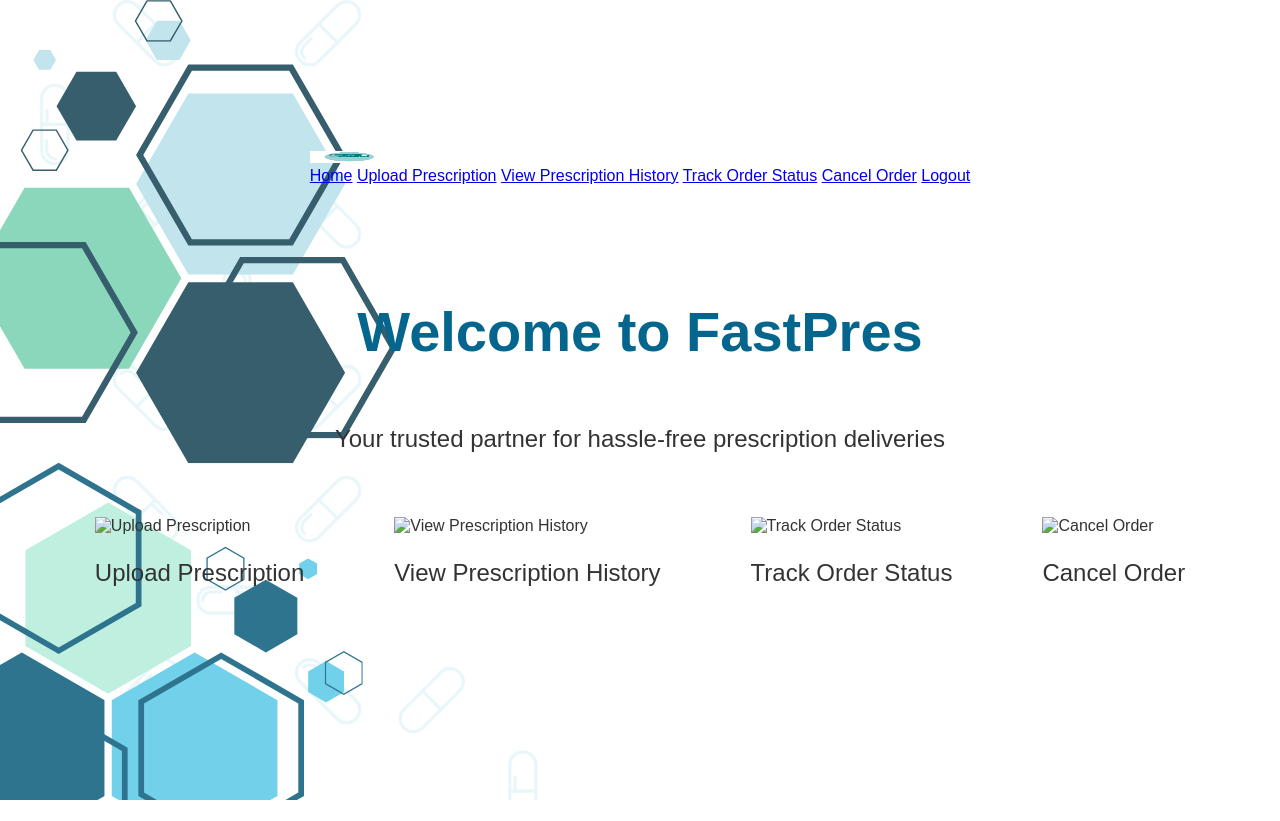
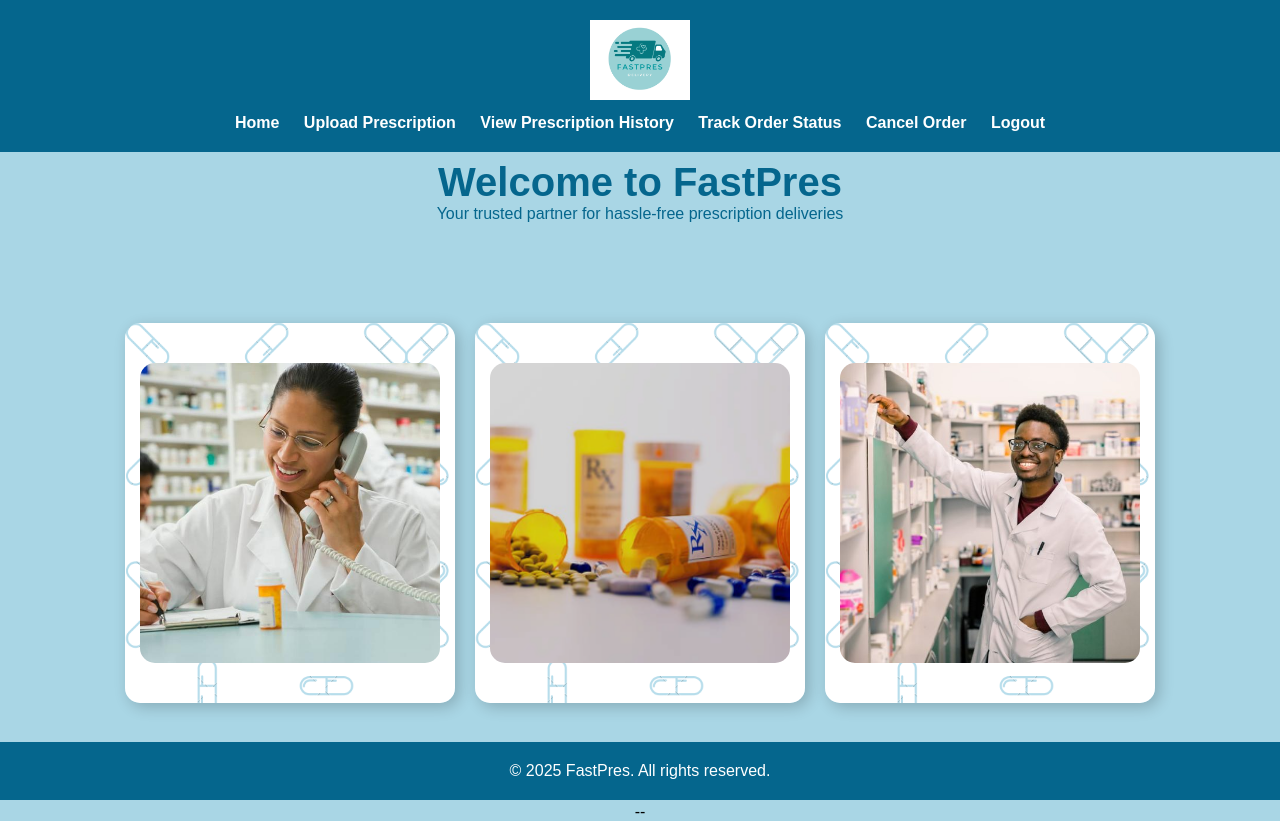
Before and after one commit to Butterlet/COMP2171-FastPres, a plain HTML site: page index.html in a window 1280 px wide. Before the commit the page ends 800 px from the top, so only its background shows below. Drawn offline with Linux system fonts and the light colour scheme.

Commit message:
Updated files

```diff
--- a/index.html
+++ b/index.html
@@ -1,82 +1,14 @@
 <!DOCTYPE html>
-<html>
+<html lang="en">
 <head>
+    <meta charset="UTF-8">
+    <meta name="viewport" content="width=device-width, initial-scale=1.0">
     <title>FastPres - Prescription Delivery</title>
-    <link rel="stylesheet" type="text/css" href="styles.css">
-    <style>
-        .service-container {
-            display: flex;
-            flex-wrap: wrap;
-            justify-content: center;
-            align-items: center;
-            gap: 10px;
-        }
-        .service {
-            display: flex;
-            flex-direction: column;
-            align-items: center;
-            text-align: center;
-        }
-        .service img {
-            display: block;
-            margin: 0 auto;
-            border-radius: 50%;
-            border: 2px solid rgb(255, 255, 255);
-            max-width: 100%;
-            width: 150px;
-            height: 150px;
-            object-fit: cover;
-            cursor: pointer;
-            transition: all 0.3s ease-in-out;
-        }
-        .service img:hover {
-            transform: scale(1.2);
-        }
-        .service-items {
-            margin: 20px;
-            padding: 20px;
-        }
-        h1 {
-            font-size: 350%;
-            color: #05668D;
-        }
-        p {
-            font-size: 150%;
-        }
-    </style>
-    <script>
-        function loadServices() {
-            let services = [
-                { name: "Upload Prescription", image: "images/upload_prescription.png" },
-                { name: "View Prescription History", image: "images/view_history.png" },
-                { name: "Track Order Status", image: "images/track_order.png" },
-                { name: "Cancel Order", image: "images/cancel_order.png" }
-            ];
-
-            let serviceContainer = document.querySelector('.service-container');
-            serviceContainer.innerHTML = '';
-
-            services.forEach(service => {
-                let div = document.createElement('div');
-                div.className = 'service-items';
-                div.innerHTML = `
-                    <img src="${service.image}" alt="${service.name}" onclick="navigateToService('${service.name}')">
-                    <p>${service.name}</p>
-                `;
-                serviceContainer.appendChild(div);
-            });
-        }
-
-        function navigateToService(service) {
-            alert(service + " selected!");
-        }
-
-        window.onload = loadServices;
-    </script>
+    <link rel="stylesheet" href="main-styles.css">
 </head>
 <body>
     <header>
-        <img src="images/fastlogo.png" width="12%" height="12%" alt="FastPres Logo">
+        <img src="images/fastlogo.png" alt="FastPres Logo">
         <nav>
             <a href="index.html">Home</a>
             <a href="upload.html">Upload Prescription</a>
@@ -86,10 +18,28 @@
             <a href="login.html">Logout</a>
         </nav>
     </header>
-    <br>
-    <h1>Welcome to FastPres</h1>
-    <p>Your trusted partner for hassle-free prescription deliveries</p>
-    <div class="service-container">
+
+    <div class="main-content">
+        <div class="hero">
+            <h1>Welcome to FastPres</h1>
+            <p>Your trusted partner for hassle-free prescription deliveries</p>
+        </div>
+
+        <div class="service-container">
+            <div class="service">
+                <img src="images/main-pharma.jpg" alt="image 1">
+            </div>
+            <div class="service">
+                <img src="images/main-pills.png" alt="image 2">
+            </div>
+            <div class="service">
+                <img src="images/main-pharma-2.jpg" alt="image 3">
+            </div>
+        </div>
     </div>
+--
+    <footer>
+        <p>© 2025 FastPres. All rights reserved.</p>
+    </footer>
 </body>
 </html>
--- /dev/null
+++ b/main-styles.css
@@ -0,0 +1,88 @@
+* {
+    margin: 0;
+    padding: 0;
+    box-sizing: border-box;
+}
+
+body {
+    font-family: Arial, sans-serif;
+    text-align: center;
+    background-color: #A9D6E5;
+}
+
+header {
+    background-color: #05668D;
+    padding: 20px 0;
+    position: fixed;
+    width: 100%;
+    top: 0;
+    z-index: 1000;
+}
+
+header img {
+     width: 100px;
+}
+
+nav {
+     margin-top: 10px;
+}
+
+nav a {
+      margin: 0 10px;
+      text-decoration: none;
+      color: white;
+      font-weight: bold;
+}
+
+.main-content {
+      background-color: #A9D6E5;
+      min-height: 100vh;
+      padding-top: 100px;
+      padding-bottom: 60px;
+}
+
+.hero {
+      color: #05668D;
+      padding: 60px 0;
+}
+
+.hero h1 {
+      font-size: 2.5em;
+}
+
+.service-container {
+      display: flex;
+      justify-content: center;
+      align-items: center;
+      gap: 20px;
+      padding: 40px;
+}
+
+.service {
+      text-align: center;
+      background-image: url("images/main-block.png");
+      padding: 40px;
+      border-radius: 15px;
+      box-shadow: 4px 4px 15px rgba(0, 0, 0, 0.2);
+      width: 330px;
+      display: flex;
+      flex-direction: column;
+      align-items: center;
+      justify-content: center;
+  }
+
+  .service img {
+      width: 300px;
+      height: 300px;
+      border-radius: 15px;
+      object-fit: cover;
+  }
+
+footer {
+      background-color: #05668D;
+      color: white;
+      padding: 20px 0;
+      position: fixed;
+      width: 100%;
+      bottom: 0;
+}
--- /dev/null
+++ b/upload-styles.css
@@ -0,0 +1,129 @@
+* {
+            margin: 0;
+            padding: 0;
+            box-sizing: border-box;
+        }
+
+        body {
+            font-family: Arial, sans-serif;
+            text-align: center;
+            background-color: #A9D6E5;
+        }
+
+        header {
+            background-color: #05668D;
+            padding: 20px 0;
+            position: fixed;
+            width: 100%;
+            top: 0;
+            z-index: 1000;
+        }
+
+        header img {
+            width: 100px;
+        }
+
+        nav {
+            margin-top: 10px;
+        }
+
+        nav a {
+            margin: 0 10px;
+            text-decoration: none;
+            color: white;
+            font-weight: bold;
+        }
+
+        .main-content {
+            background-color: #A9D6E5;
+            min-height: 100vh;
+            padding-top: 100px;
+            padding-bottom: 60px;
+        }
+
+        .main {
+            color: #05668D;
+            padding: 60px 0;
+        }
+
+        .main h1 {
+            font-size: 2.5em;
+        }
+
+        .service-container {
+            display: flex;
+            justify-content: center;
+            align-items: center;
+            gap: 20px;
+            padding: 40px;
+        }
+
+        .service {
+            text-align: center;
+            background-image: url("images/main-block.png");
+            padding: 40px;
+            border-radius: 15px;
+            box-shadow: 4px 4px 15px rgba(0, 0, 0, 0.2);
+            width: 330px;
+            display: flex;
+            flex-direction: column;
+            align-items: center;
+            justify-content: center;
+        }
+
+        .service img {
+            width: 300px;
+            height: 300px;
+            border-radius: 15px;
+            object-fit: cover;
+        }
+
+        footer {
+            background-color: #05668D;
+            color: white;
+            padding: 20px 0;
+            position: fixed;
+            width: 100%;
+            bottom: 0;
+        }
+
+        .upload-container {
+            background-color: #fff;
+            border-radius: 15px;
+            padding: 40px;
+            box-shadow: 4px 4px 15px rgba(0, 0, 0, 0.1);
+            margin: 90px auto;
+            max-width: 500px;
+        }
+
+        .upload-container h2 {
+            color: #05668D;
+            margin-bottom: 20px;
+        }
+
+        .message {
+            margin-top: 20px;
+            font-weight: bold;
+            color: green;
+        }
+
+        .error {
+            color: red;
+        }
+
+        input[type="file"] {
+            margin: 20px 0;
+        }
+
+        button {
+            background-color: #05668D;
+            color: white;
+            padding: 10px 20px;
+            border: none;
+            border-radius: 5px;
+            cursor: pointer;
+        }
+
+        button:hover {
+            background-color: #034e69;
+        }
```
Also changed, not shown: upload.html (added, +77 -0 lines), images/main-block.png (added), images/main-pharma-2.jpg (added), images/main-pharma.jpg (added), images/main-pills.png (added).
